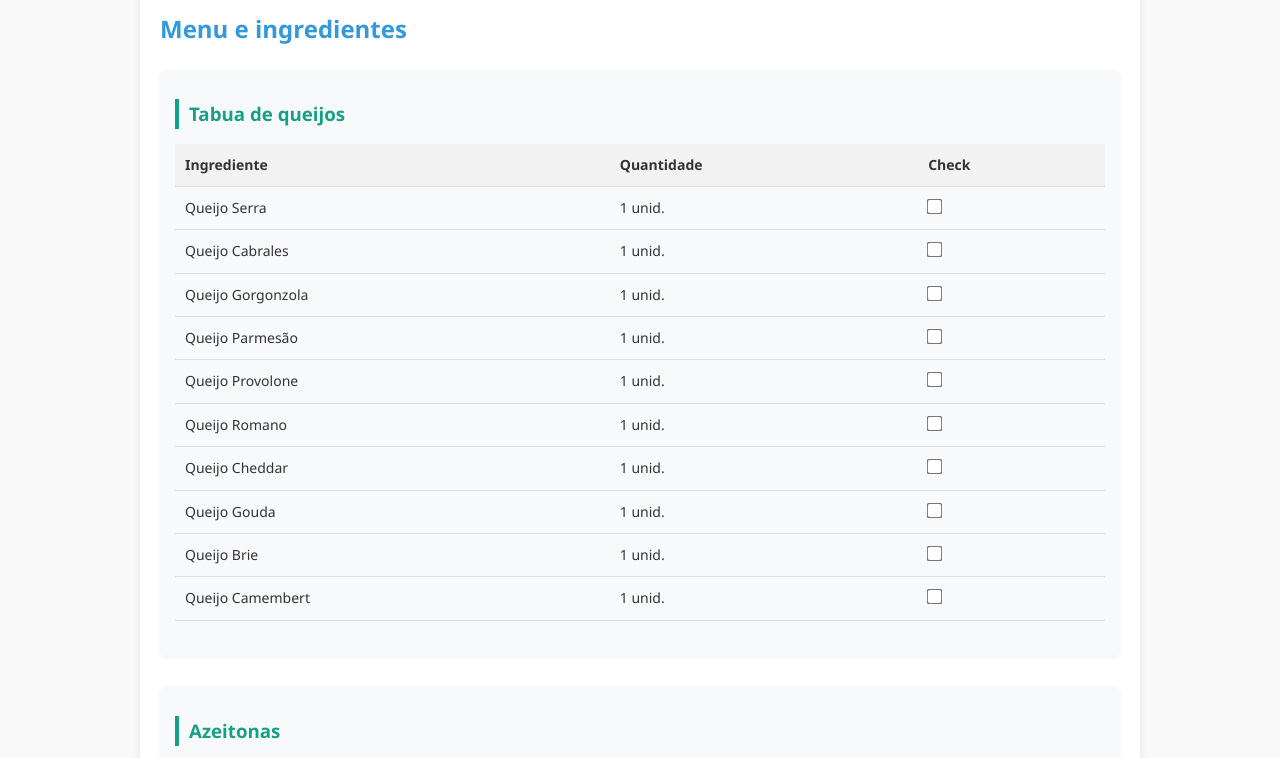
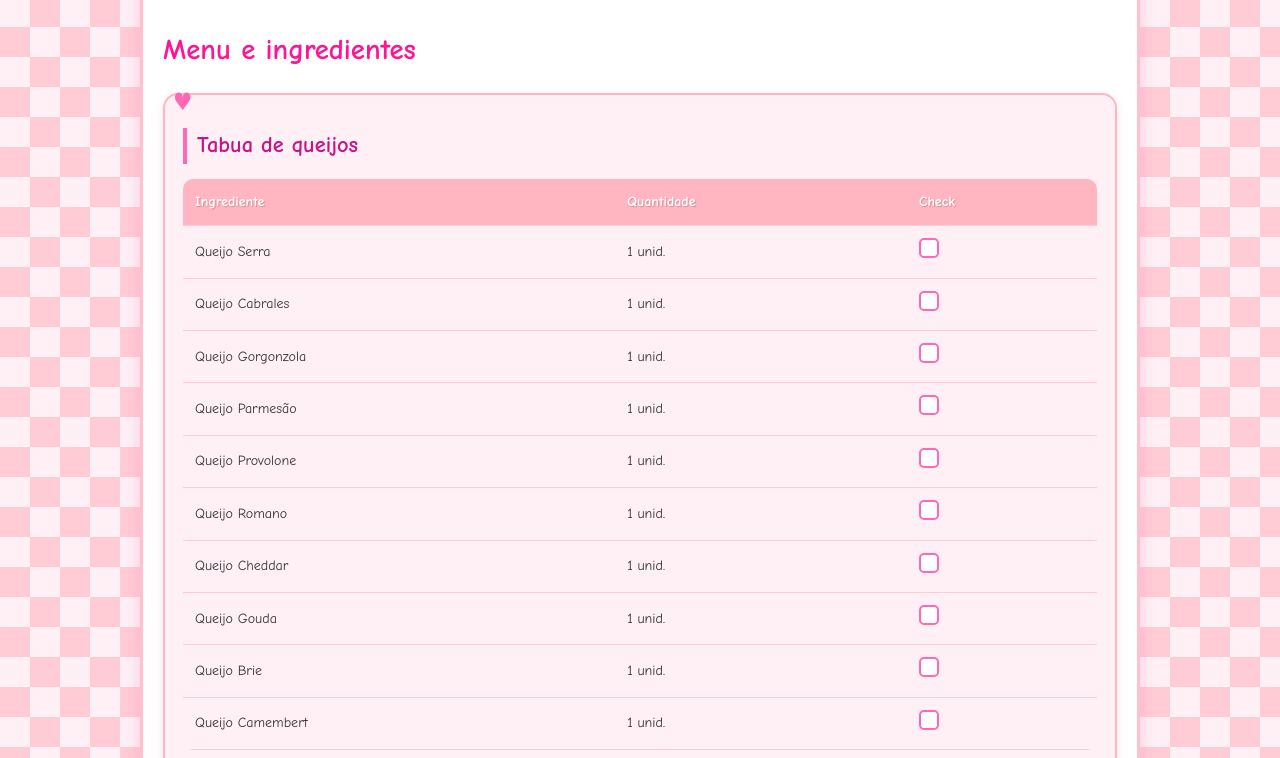
Before and after one commit to Gabm-01/Lista, a plain HTML site: page index.html in a window 1280 px wide. Shown: the part 123-881 px from the top of the page. Drawn offline with Linux system fonts and the light colour scheme.

Commit message:
feat: pretty

```diff
--- a/styles.css
+++ b/styles.css
@@ -5,11 +5,15 @@
 }
 
 body {
-    font-family: 'Segoe UI', Tahoma, Geneva, Verdana, sans-serif;
+    font-family: 'Comic Sans MS', 'Segoe UI', Tahoma, Geneva, Verdana, sans-serif;
     line-height: 1.6;
     color: #333;
-    background-color: #f9f9f9;
+    background-color: #fff0f5; /* Light pink background */
     padding: 20px;
+    background-image: linear-gradient(45deg, #ffccd5 25%, transparent 25%, transparent 75%, #ffccd5 75%, #ffccd5),
+                      linear-gradient(45deg, #ffccd5 25%, transparent 25%, transparent 75%, #ffccd5 75%, #ffccd5);
+    background-size: 60px 60px;
+    background-position: 0 0, 30px 30px;
 }
 
 .container {
@@ -17,63 +21,96 @@ body {
     margin: 0 auto;
     background-color: white;
     padding: 20px;
-    border-radius: 10px;
-    box-shadow: 0 0 10px rgba(0, 0, 0, 0.1);
+    border-radius: 20px;
+    box-shadow: 0 0 15px rgba(255, 105, 180, 0.3);
+    border: 3px solid #ffc0cb;
 }
 
 h1 {
-    color: #2c3e50;
+    color: #ff69b4; /* Hot pink */
     text-align: center;
     margin-bottom: 30px;
     padding-bottom: 10px;
-    border-bottom: 2px solid #eee;
+    border-bottom: 3px dotted #ffb6c1; /* Light pink */
+    font-size: 2.5em;
+    text-shadow: 1px 1px 2px rgba(255, 105, 180, 0.3);
 }
 
 h2 {
-    color: #3498db;
+    color: #ff1493; /* Deep pink */
     margin: 20px 0;
+    font-size: 1.8em;
 }
 
 h3 {
-    color: #16a085;
+    color: #c71585; /* Medium violet red */
     margin: 15px 0;
     padding-left: 10px;
-    border-left: 4px solid #16a085;
+    border-left: 4px solid #ff69b4;
+    font-size: 1.4em;
 }
 
 .section {
     margin-bottom: 30px;
-    padding: 15px;
-    background-color: #f8f9fa;
-    border-radius: 8px;
-    box-shadow: 0 2px 5px rgba(0, 0, 0, 0.05);
+    padding: 18px;
+    background-color: #fff0f5; /* Lavender blush */
+    border-radius: 15px;
+    box-shadow: 0 3px 8px rgba(255, 182, 193, 0.4);
+    border: 2px solid #ffb6c1;
 }
 
 table {
     width: 100%;
-    border-collapse: collapse;
+    border-collapse: separate;
+    border-spacing: 0;
     margin-bottom: 20px;
     font-size: 14px;
+    border-radius: 10px;
+    overflow: hidden;
 }
 
 th, td {
-    padding: 10px;
+    padding: 12px;
     text-align: left;
-    border-bottom: 1px solid #ddd;
+    border-bottom: 1px solid #ffccd5;
 }
 
 th {
-    background-color: #f2f2f2;
+    background-color: #ffb6c1; /* Light pink */
     font-weight: bold;
+    color: #fff;
+    text-shadow: 1px 1px 1px rgba(0, 0, 0, 0.2);
 }
 
 tr:hover {
-    background-color: #f1f1f1;
+    background-color: #ffecf2;
 }
 
+/* Custom checkbox styles */
 input[type="checkbox"] {
-    transform: scale(1.2);
+    appearance: none;
+    -webkit-appearance: none;
+    width: 20px;
+    height: 20px;
+    background-color: #fff;
+    border: 2px solid #ff69b4;
+    border-radius: 5px;
     cursor: pointer;
+    display: inline-block;
+    position: relative;
+}
+
+input[type="checkbox"]:checked {
+    background-color: #ff69b4;
+}
+
+input[type="checkbox"]:checked:after {
+    content: '✓';
+    position: absolute;
+    color: white;
+    font-size: 14px;
+    top: 0;
+    left: 3px;
 }
 
 .tasks {
@@ -84,7 +121,9 @@ input[type="checkbox"] {
     display: flex;
     align-items: center;
     margin-bottom: 10px;
-    padding: 5px 0;
+    padding: 10px;
+    background-color: #ffecf2;
+    border-radius: 10px;
 }
 
 .task input[type="checkbox"] {
@@ -98,7 +137,7 @@ input[type="checkbox"] {
 
 .task input[type="checkbox"]:checked + label {
     text-decoration: line-through;
-    color: #7f8c8d;
+    color: #ff69b4;
 }
 
 @media (max-width: 768px) {
@@ -113,4 +152,18 @@ input[type="checkbox"] {
     .container {
         padding: 10px;
     }
+
+    body {
+        padding: 10px;
+    }
 }
+
+/* Add cute decorative elements */
+.section::before {
+    content: '♥';
+    color: #ff69b4;
+    font-size: 1.5em;
+    position: absolute;
+    margin-top: -30px;
+    margin-left: -10px;
+}
```
